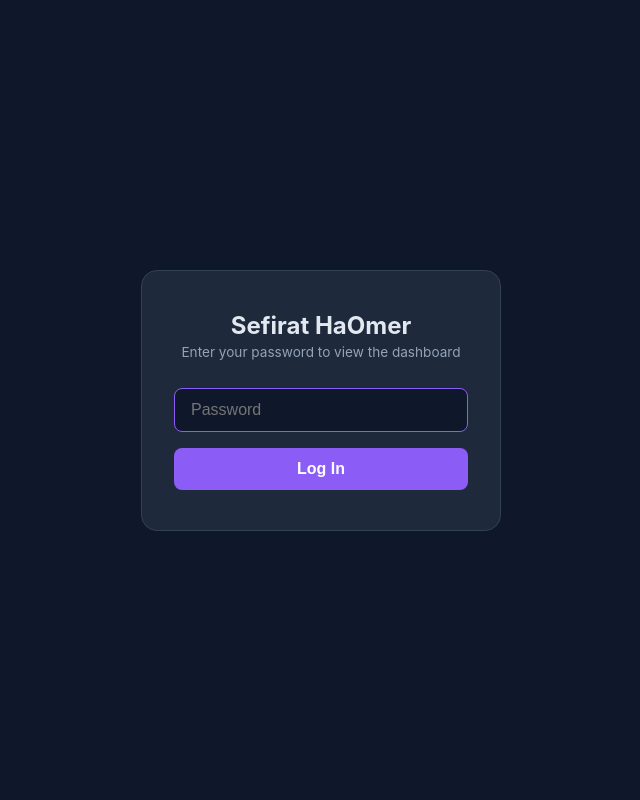
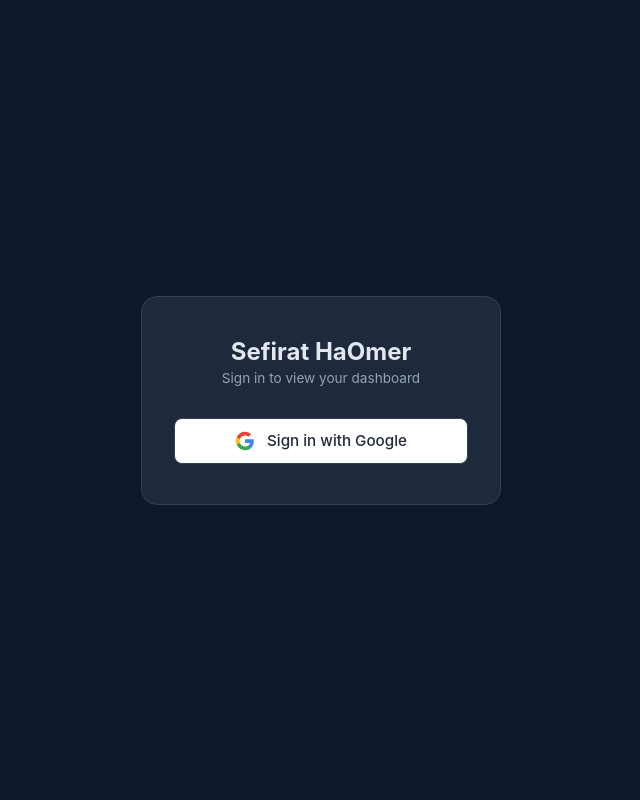
Before and after one commit to david654100/omar-reminder, a Flask app: page /login in a window 1280 px wide. Shown: the whole page, without its empty margins (319-959 px from the left). Run offline with Flask 3, Linux system fonts and the light colour scheme; parts of the project's set-up code (start-up, migrations or seed data) failed here and were passed over.

Commit message:
Add Google OAuth login to protect dashboard
Made-with: Cursor

```diff
--- a/app/config.py
+++ b/app/config.py
@@ -16,4 +16,7 @@ LOCATION_NAME = os.getenv("LOCATION_NAME", "Minneapolis")
 MORNING_REMINDER_HOUR = int(os.getenv("MORNING_REMINDER_HOUR", "8"))
 
 SECRET_KEY = os.getenv("SECRET_KEY", "change-me")
-DASHBOARD_PASSWORD = os.environ["DASHBOARD_PASSWORD"]
+
+GOOGLE_CLIENT_ID = os.environ["GOOGLE_CLIENT_ID"]
+GOOGLE_CLIENT_SECRET = os.environ["GOOGLE_CLIENT_SECRET"]
+ALLOWED_EMAIL = os.environ["ALLOWED_EMAIL"]
--- a/app/routes.py
+++ b/app/routes.py
@@ -1,4 +1,4 @@
-"""Flask routes: WhatsApp webhook and web dashboard."""
+"""Flask routes: WhatsApp webhook, Google OAuth, and web dashboard."""
 
 import functools
 from datetime import datetime, timedelta
@@ -17,10 +17,56 @@ bp = Blueprint("main", __name__)
 def login_required(f):
     @functools.wraps(f)
     def decorated(*args, **kwargs):
-        if not session.get("authenticated"):
+        if not session.get("user_email"):
             return redirect(url_for("main.login"))
         return f(*args, **kwargs)
     return decorated
+
+
+# ─── Auth ─────────────────────────────────────────────────────────────────────
+
+
+@bp.route("/login")
+def login():
+    if session.get("user_email"):
+        return redirect(url_for("main.dashboard"))
+    return render_template("login.html")
+
+
+@bp.route("/login/google")
+def login_google():
+    from app import oauth
+    redirect_uri = url_for("main.auth_callback", _external=True)
+    return oauth.google.authorize_redirect(redirect_uri)
+
+
+@bp.route("/auth/callback")
+def auth_callback():
+    from app import oauth
+    token = oauth.google.authorize_access_token()
+    userinfo = token.get("userinfo")
+
+    if not userinfo or not userinfo.get("email"):
+        return redirect(url_for("main.login"))
+
+    email = userinfo["email"].lower()
+    if email != config.ALLOWED_EMAIL.lower():
+        session.clear()
+        return render_template("login.html", error="This account is not authorized.")
+
+    session["user_email"] = email
+    session["user_name"] = userinfo.get("name", email)
+    session["user_picture"] = userinfo.get("picture", "")
+    return redirect(url_for("main.dashboard"))
+
+
+@bp.route("/logout")
+def logout():
+    session.clear()
+    return redirect(url_for("main.login"))
+
+
+# ─── Webhook (no auth — Twilio needs access) ─────────────────────────────────
 
 
 @bp.route("/webhook", methods=["POST"])
@@ -81,21 +127,7 @@ def webhook():
     return str(resp)
 
 
-@bp.route("/login", methods=["GET", "POST"])
-def login():
-    error = None
-    if request.method == "POST":
-        if request.form.get("password") == config.DASHBOARD_PASSWORD:
-            session["authenticated"] = True
-            return redirect(url_for("main.dashboard"))
-        error = "Incorrect password."
-    return render_template("login.html", error=error)
-
-
-@bp.route("/logout")
-def logout():
-    session.pop("authenticated", None)
-    return redirect(url_for("main.login"))
+# ─── Dashboard ────────────────────────────────────────────────────────────────
 
 
 @bp.route("/")
@@ -124,4 +156,6 @@ def dashboard():
         bracha_map=bracha_map,
         total=total,
         streak=streak,
+        user_name=session.get("user_name", ""),
+        user_picture=session.get("user_picture", ""),
     )
--- a/app/templates/login.html
+++ b/app/templates/login.html
@@ -3,7 +3,7 @@
 <head>
   <meta charset="UTF-8">
   <meta name="viewport" content="width=device-width, initial-scale=1.0">
-  <title>Omer Counter — Login</title>
+  <title>Omer Counter — Sign In</title>
   <style>
     :root {
       --bg: #0f172a;
@@ -11,7 +11,6 @@
       --border: #334155;
       --text: #e2e8f0;
       --muted: #94a3b8;
-      --accent: #8b5cf6;
       --red: #ef4444;
     }
 
@@ -46,58 +45,62 @@
     .subtitle {
       color: var(--muted);
       font-size: 0.85rem;
-      margin-bottom: 1.75rem;
+      margin-bottom: 2rem;
     }
 
-    input[type="password"] {
+    .google-btn {
+      display: inline-flex;
+      align-items: center;
+      justify-content: center;
+      gap: 0.75rem;
       width: 100%;
-      padding: 0.75rem 1rem;
+      padding: 0.75rem 1.25rem;
       border-radius: 8px;
       border: 1px solid var(--border);
-      background: var(--bg);
-      color: var(--text);
-      font-size: 1rem;
-      outline: none;
-      margin-bottom: 1rem;
+      background: white;
+      color: #1f2937;
+      font-size: 0.95rem;
+      font-weight: 500;
+      cursor: pointer;
+      text-decoration: none;
+      transition: box-shadow 0.15s;
     }
 
-    input[type="password"]:focus {
-      border-color: var(--accent);
+    .google-btn:hover {
+      box-shadow: 0 2px 8px rgba(0, 0, 0, 0.3);
     }
 
-    button {
-      width: 100%;
-      padding: 0.75rem;
-      border-radius: 8px;
-      border: none;
-      background: var(--accent);
-      color: white;
-      font-size: 1rem;
-      font-weight: 600;
-      cursor: pointer;
-      transition: opacity 0.15s;
+    .google-btn svg {
+      width: 20px;
+      height: 20px;
     }
-
-    button:hover { opacity: 0.9; }
 
     .error {
       color: var(--red);
       font-size: 0.85rem;
-      margin-bottom: 1rem;
+      margin-bottom: 1.25rem;
+      padding: 0.5rem 0.75rem;
+      background: rgba(239, 68, 68, 0.1);
+      border-radius: 6px;
     }
   </style>
 </head>
 <body>
   <div class="login-card">
     <h1>Sefirat HaOmer</h1>
-    <p class="subtitle">Enter your password to view the dashboard</p>
+    <p class="subtitle">Sign in to view your dashboard</p>
     {% if error %}
       <p class="error">{{ error }}</p>
     {% endif %}
-    <form method="POST">
-      <input type="password" name="password" placeholder="Password" autofocus required>
-      <button type="submit">Log In</button>
-    </form>
+    <a href="{{ url_for('main.login_google') }}" class="google-btn">
+      <svg viewBox="0 0 24 24" xmlns="http://www.w3.org/2000/svg">
+        <path d="M22.56 12.25c0-.78-.07-1.53-.2-2.25H12v4.26h5.92a5.06 5.06 0 0 1-2.2 3.32v2.77h3.57c2.08-1.92 3.28-4.74 3.28-8.1z" fill="#4285F4"/>
+        <path d="M12 23c2.97 0 5.46-.98 7.28-2.66l-3.57-2.77c-.98.66-2.23 1.06-3.71 1.06-2.86 0-5.29-1.93-6.16-4.53H2.18v2.84C3.99 20.53 7.7 23 12 23z" fill="#34A853"/>
+        <path d="M5.84 14.09c-.22-.66-.35-1.36-.35-2.09s.13-1.43.35-2.09V7.07H2.18C1.43 8.55 1 10.22 1 12s.43 3.45 1.18 4.93l2.85-2.22.81-.62z" fill="#FBBC05"/>
+        <path d="M12 5.38c1.62 0 3.06.56 4.21 1.64l3.15-3.15C17.45 2.09 14.97 1 12 1 7.7 1 3.99 3.47 2.18 7.07l3.66 2.84c.87-2.6 3.3-4.53 6.16-4.53z" fill="#EA4335"/>
+      </svg>
+      Sign in with Google
+    </a>
   </div>
 </body>
 </html>
--- a/requirements.txt
+++ b/requirements.txt
@@ -4,4 +4,6 @@ apscheduler>=3.10
 zmanim>=0.3
 python-dotenv>=1.0
 gunicorn>=22.0
+authlib>=1.3
+requests>=2.31
 pytest>=8.0
```
Also changed, not shown: app/__init__.py (+12 -0 lines), app/templates/dashboard.html (+31 -0 lines), tests/conftest.py (+3 -1 lines), tests/test_routes.py (+48 -28 lines), 1 other file.
